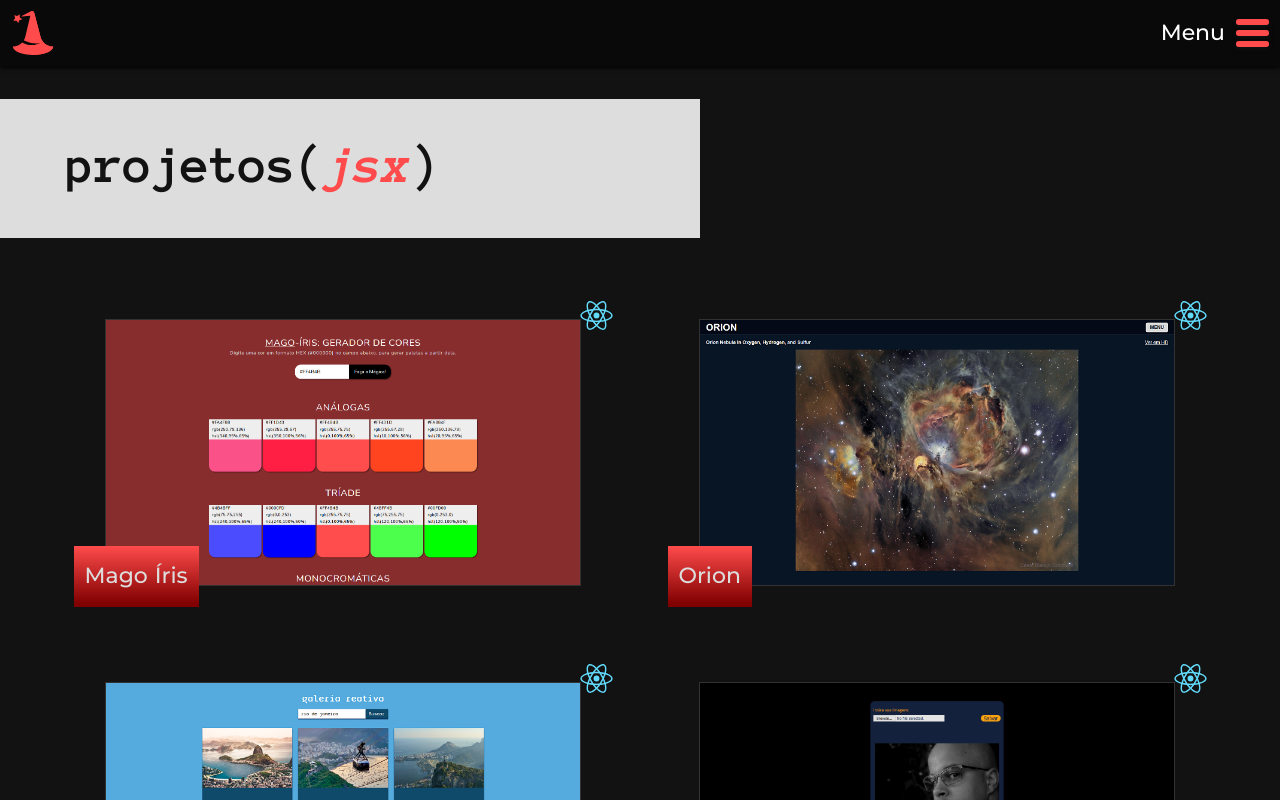
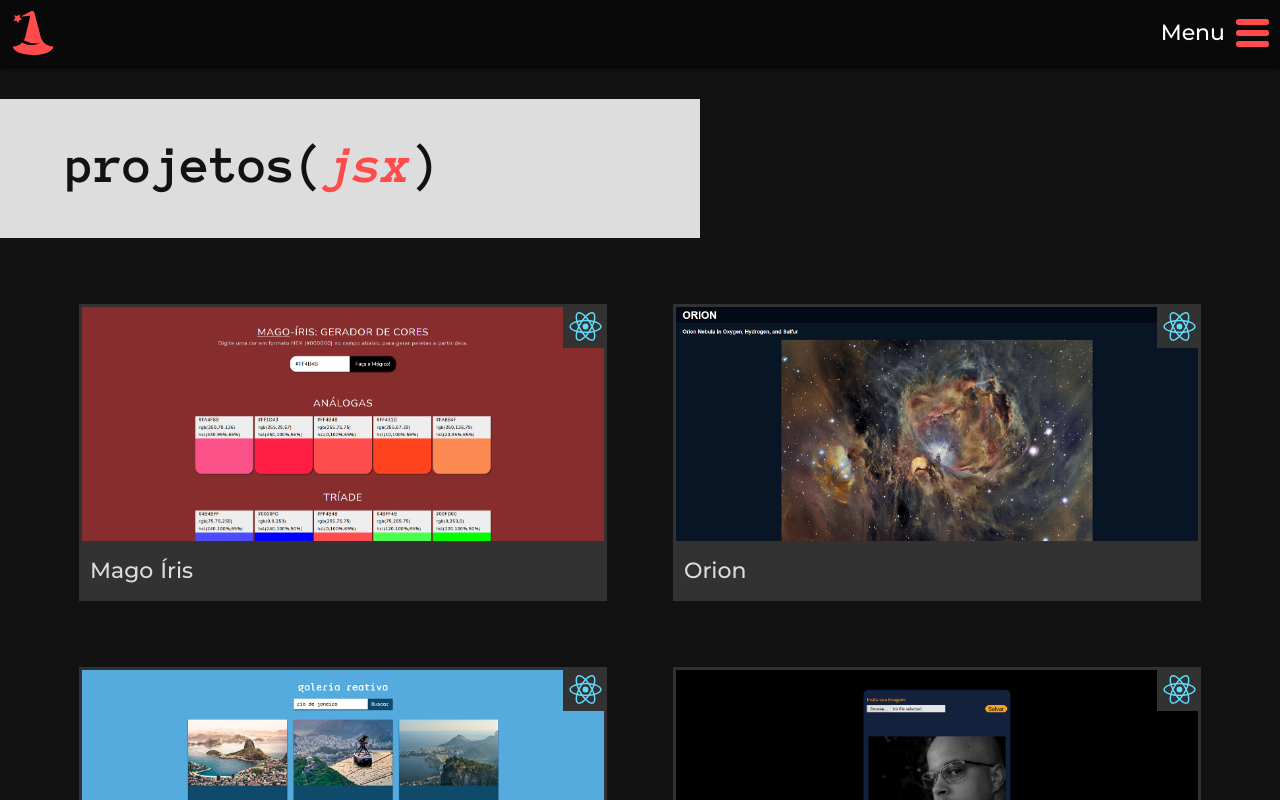
Before and after one commit to iwilldev/mago.link, a Nuxt app: page /web in a window 1280 px wide. Shown: the top 800 px of the page. Built offline with nearby package versions, Linux system fonts and the light colour scheme.

Commit message:
Redesign dos cards e botões

```diff
--- a/components/BaseButton.vue
+++ b/components/BaseButton.vue
@@ -41,13 +41,7 @@ export default Vue.extend({
   width: $larger--spacing;
   padding: 0 $short--spacing;
 
-  background: $primary--color;
-  background: -webkit-linear-gradient(
-    to top,
-    $primary--color--darker 5%,
-    $primary--color
-  );
-  background: linear-gradient(to top, $primary--color--darker 5%, $primary--color);
+  background: $tertiary--color;
 
   box-shadow: 3px 3px 6px #000000aa;
 
@@ -62,7 +56,8 @@ export default Vue.extend({
     width: 2rem;
     object-fit: contain;
     z-index: 1;
-    opacity: 0.5;
+    opacity: 0.8;
+    transition: 0.25s;
   }
 
   &__text {
@@ -70,46 +65,24 @@ export default Vue.extend({
     z-index: 1;
     color: $secondary--color;
     font-weight: 500;
-  }
-
-  &::after {
-    top: 0;
-    left: 0;
-    position: absolute;
-    z-index: 0;
-    content: "";
-    height: $medium--spacing;
-    width: $larger--spacing;
-
-    background: $primary--color;
-    background: -webkit-linear-gradient(
-      to bottom,
-      $primary--color--darker 5%,
-      $primary--color
-    );
-    background: linear-gradient(to bottom, $primary--color--darker 5%, $primary--color);
-    opacity: 0;
-    transition: 0.5s;
+    transition: 0.25s;
   }
 
   &:hover {
-    &::after {
-      opacity: 1;
-    }
+    background: $primary--color;
   }
 
   &:hover &__icon {
-    opacity: 0.8;
+    filter: invert(100%);
+  }
+
+  &:hover &__text {
+    color: $tertiary--color--darker;
   }
 
   &--wide {
     width: 100%;
     max-width: 25rem;
-
-    &::after {
-      width: 100%;
-      max-width: 25rem;
-    }
   }
 
   &--back {
--- a/components/BaseCard.vue
+++ b/components/BaseCard.vue
@@ -68,68 +68,56 @@ export default Vue.extend({
   justify-content: center;
 
   &__image {
-    width: 90%;
-    height: 90%;
+    width: 100%;
+    height: 100%;
     object-fit: cover;
     object-position: top;
     z-index: 1;
     pointer-events: none;
-    border: 1px solid $tertiary--color;
+    border: 3px solid $tertiary--color;
   }
 
   &__text {
     margin: 0;
+    width: 100%;
     position: absolute;
     text-transform: capitalize;
     font-weight: 500;
     color: $secondary--color;
     z-index: 1;
-    background: $primary--color;
-    background: -webkit-linear-gradient(
-      to top,
-      $primary--color--darker 5%,
-      $primary--color
-    );
-    background: linear-gradient(to top, $primary--color--darker 5%, $primary--color);
+    background: $tertiary--color;
     padding: $shorter--spacing;
-    bottom: -0.25rem;
-    left: -0.25rem;
-
-    &::after {
-      position: absolute;
-      bottom: 0;
-      left: 0;
-      z-index: -1;
-      content: "";
-      width: 100%;
-      height: 100%;
-      background: $primary--color;
-      background: -webkit-linear-gradient(
-        to bottom,
-        $primary--color--darker 5%,
-        $primary--color
-      );
-      background: linear-gradient(to bottom, $primary--color--darker 5%, $primary--color);
-      opacity: 0;
-      transition: 0.5s;
-    }
+    bottom: 0;
   }
 
   &__icon {
     position: absolute;
-    height: $short--spacing;
-    width: $short--spacing;
+    top: 0;
+    right: 0;
+
+    height: 2rem;
+    width: 2rem;
     object-fit: contain;
+
     margin: 0;
-    top: -0.25rem;
-    right: -0.25rem;
+    padding: 0.25rem;
+    background: $tertiary--color;
 
     z-index: 1;
     pointer-events: none;
   }
 
-  &:hover &__text::after {
-    opacity: 1;
+  &:hover &__text {
+    color: $tertiary--color--darker;
+    background: $primary--color;
+  }
+
+  &:hover &__icon {
+    background: $primary--color;
+  }
+
+  &:hover &__image {
+    border-color: $primary--color;
   }
 }
 </style>
```
